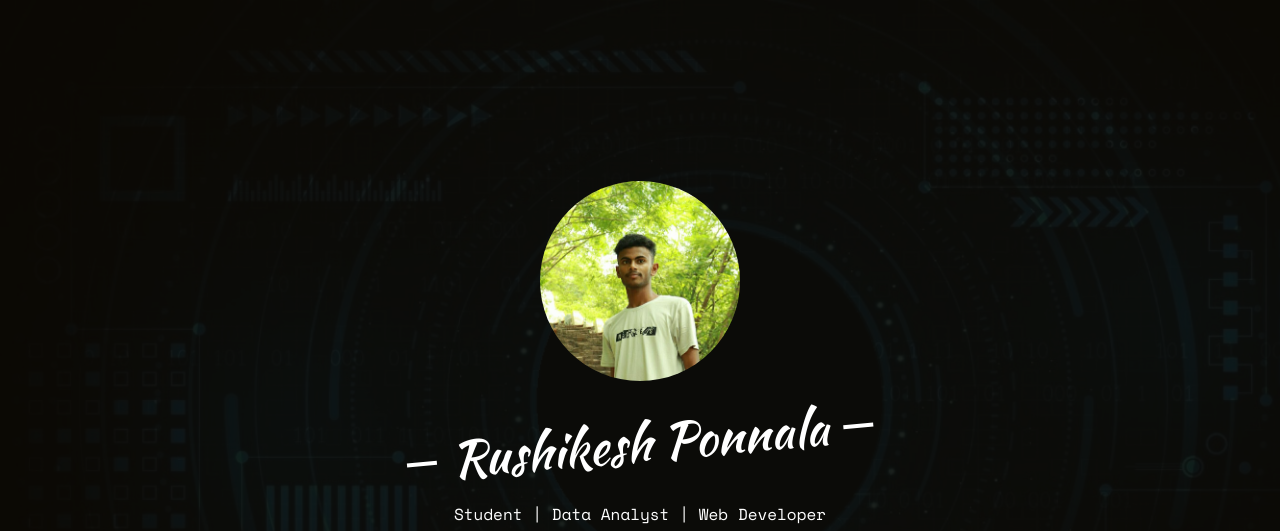
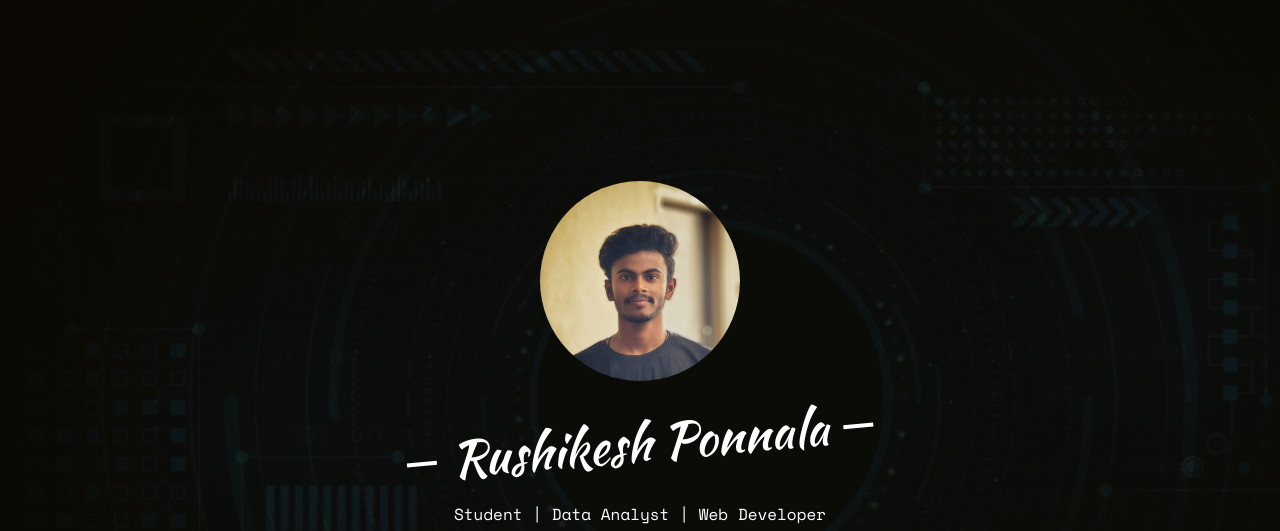
Before and after one commit to rushikesh2k04/Portfolio, a plain HTML site: page index.html in a window 1280 px wide. Shown: the top 531 px of the page. Drawn offline with nearby package versions, Linux system fonts and the light colour scheme; some packages are replaced by stand-ins of ours; no server answers; files whose address does not match are found by name.

Commit message:
Update index.html

```diff
--- a/index.html
+++ b/index.html
@@ -53,7 +53,7 @@
 				<div class="col-md-8 col-md-offset-2 text-center">
 					<div class="display-t js-fullheight">
 						<div class="display-tc js-fullheight animate-box" data-animate-effect="fadeIn">
-							<div class="profile-thumb" style="background: url(images/my.jpg);"></div>
+							<div class="profile-thumb" style="background: url(images/profile.jpg);"></div>
 							<h1><span>Rushikesh Ponnala</span></h1>
 							<h3><span>Student | Data Analyst | Web Developer</span></h3>
 							<p>
```
